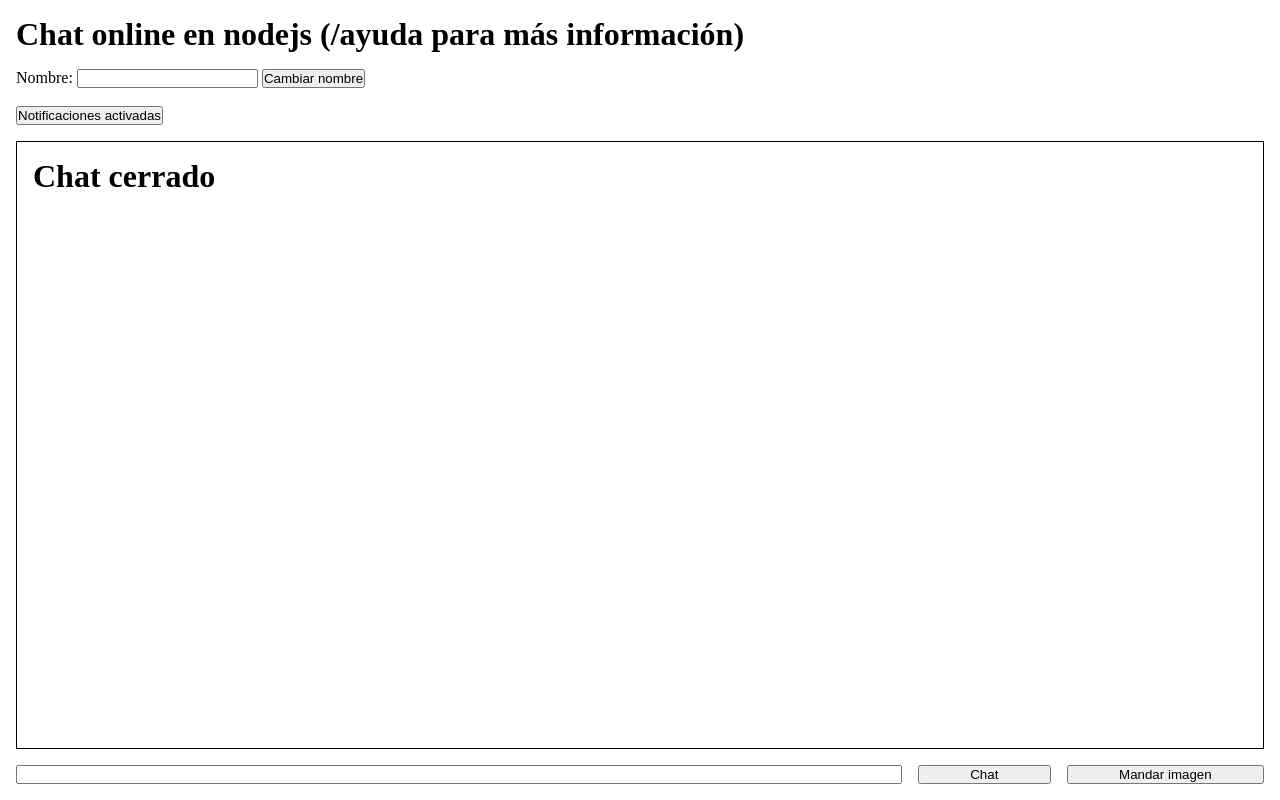
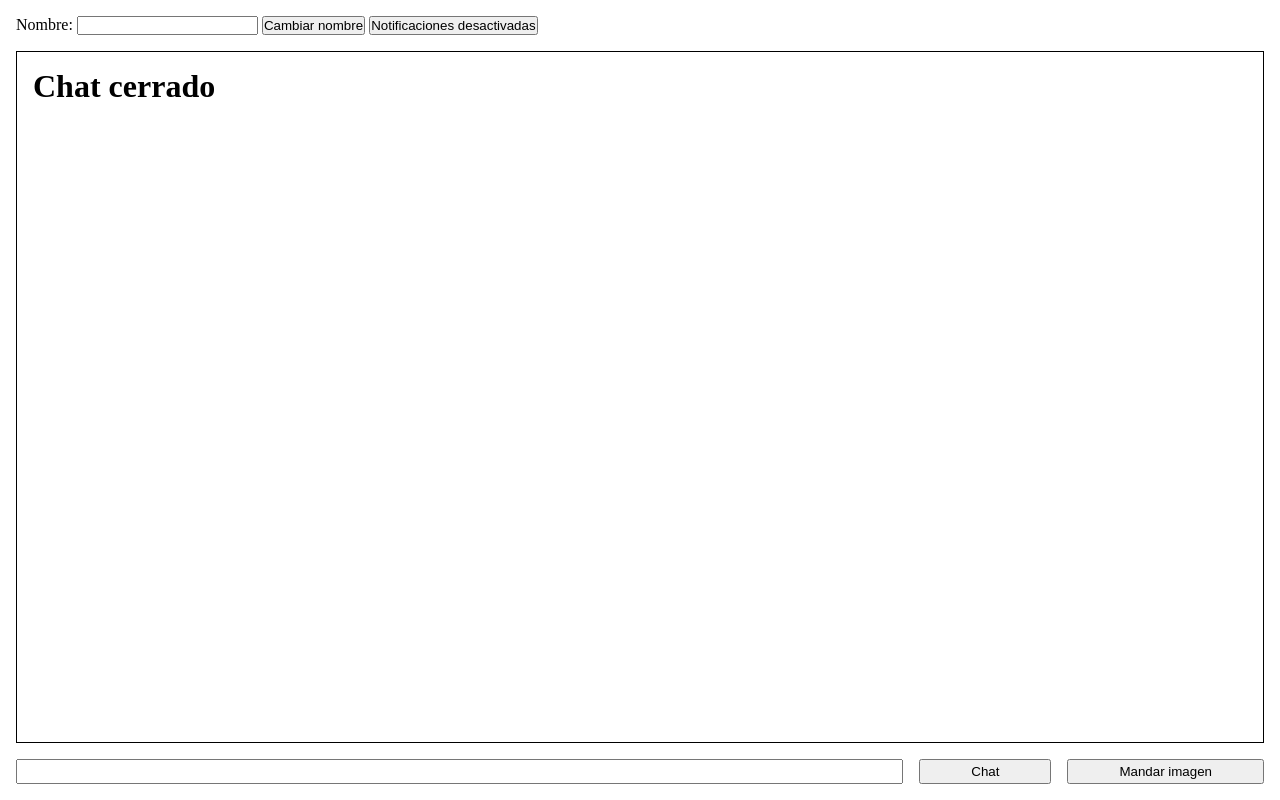
Before and after one commit to DGamers-64/chat-online, a website: page public/index.html in a window 1280 px wide. Both pictures are taken after a click on the button "Notificaciones desactivadas". Drawn offline with Linux system fonts and the light colour scheme; no server answers.

Commit message:
Pequeños cambios a la página de inicio

```diff
--- a/public/index.html
+++ b/public/index.html
@@ -9,9 +9,8 @@
 </head>
 <body>
     <main>
-        <h1>Chat online en nodejs (/ayuda para más información)</h1>
-        <div>
-            <label>Nombre: <input type="text" id="nombre"> <button id="cambiar-nombre-boton">Cambiar nombre</button></label><br><br>
+        <div id="botones-arriba">
+            <label>Nombre: <input type="text" id="nombre"> <button id="cambiar-nombre-boton">Cambiar nombre</button></label>
             <button id="notificaciones">Notificaciones desactivadas</button>
         </div>
         <div id="chat"></div>
--- a/public/index.js
+++ b/public/index.js
@@ -1,6 +1,7 @@
 let ultimoId = -1
 let tieneMensajesNuevos = false;
-let notificacionesActivadas = Notification.permission
+let notificacionesActivadas = Notification.permission === "granted";
+let notificacionesUsuario = notificacionesActivadas;
 
 document.addEventListener("visibilitychange", () => {
     if (document.visibilityState === "visible") {
@@ -17,7 +18,7 @@ document.addEventListener("DOMContentLoaded", () => {
     const botonNotificaciones = document.getElementById("notificaciones")
     const insertarImagen = document.getElementById("insertar-imagen")
 
-    botonNotificaciones.innerHTML = notificacionesActivadas == "granted" ? "Notificaciones activadas" : "Notificaciones desactivadas"
+    botonNotificaciones.innerHTML = notificacionesUsuario ? "Notificaciones activadas" : "Notificaciones desactivadas";
 
     botonCambiarNombre.addEventListener("click", () => {
         cambiarNombre(nuevoNombre)
@@ -39,26 +40,25 @@ document.addEventListener("DOMContentLoaded", () => {
         if (e.key == "Enter") chatear(mensajeChat)
     })
 
-    botonNotificaciones.addEventListener("click", (e) => {
-        e.preventDefault()
-
-        if (notificacionesActivadas == "granted") {
-            botonNotificaciones.innerHTML = "Notificaciones desactivadas"
-            notificacionesActivadas = "denied"
-        } else if (notificacionesActivadas == "denied") {
-            botonNotificaciones.innerHTML = "Notificaciones activadas"
-            notificacionesActivadas = "granted"
-        }
+    botonNotificaciones.addEventListener("click", async (e) => {
+        e.preventDefault();
 
         if (!("Notification" in window)) {
-            console.log("This browser does not support notifications.");
+            alert("Este navegador no soporta notificaciones.");
             return;
         }
 
-        Notification.requestPermission().then((permission) => {
-            botonNotificaciones.innerHTML = "Notificaciones activadas"
-        });
-    })
+        if (Notification.permission !== "granted") {
+            const permiso = await Notification.requestPermission();
+            if (permiso !== "granted") {
+                alert("No se pudieron activar las notificaciones.");
+                return;
+            }
+        }
+
+        notificacionesUsuario = !notificacionesUsuario;
+        botonNotificaciones.innerHTML = notificacionesUsuario ? "Notificaciones activadas" : "Notificaciones desactivadas";
+    });
 
     setInterval(recibirChat, 1000)
 })
@@ -128,10 +128,11 @@ async function recibirChat() {
                 ultimoId = e.id
 
                 if (document.visibilityState !== "visible" && !tieneMensajesNuevos) {
-                    document.title = "Chat ●"
-                    tieneMensajesNuevos = true
-                    if (notificacionesActivadas == "granted") {
-                        new Notification(e.usuario, { body: e.mensaje })
+                    document.title = "Chat ●";
+                    tieneMensajesNuevos = true;
+
+                    if (notificacionesUsuario && Notification.permission === "granted") {
+                        new Notification(e.usuario, { body: e.mensaje });
                     }
                 }
             })
--- a/public/styles.css
+++ b/public/styles.css
@@ -13,18 +13,25 @@ main {
 }
 
 #chat {
+    flex-grow: 9;
     overflow-y: scroll;
     border: 1px solid black;
     height: 90%;
     padding: 1rem;
 }
 
+#botones-arriba {
+    flex-grow: 1;
+}
+
 section {
+    flex-grow: 1;
     display: flex;
     gap: 1rem;
 }
 
 #mensaje {
+    padding: .2rem;
     flex-grow: 7;
 }
 
--- a/routers/chat.js
+++ b/routers/chat.js
@@ -1,5 +1,5 @@
 import { Router } from "express";
-import { enviarChat, recibirMensaje } from "../controllers/chat";
+import { enviarChat, recibirMensaje } from "../controllers/chat.js";
 
 export const chatRouter = Router({ mergeParams: true })
 
```
Also changed, not shown: listas/salas.json (+8 -1 lines).
